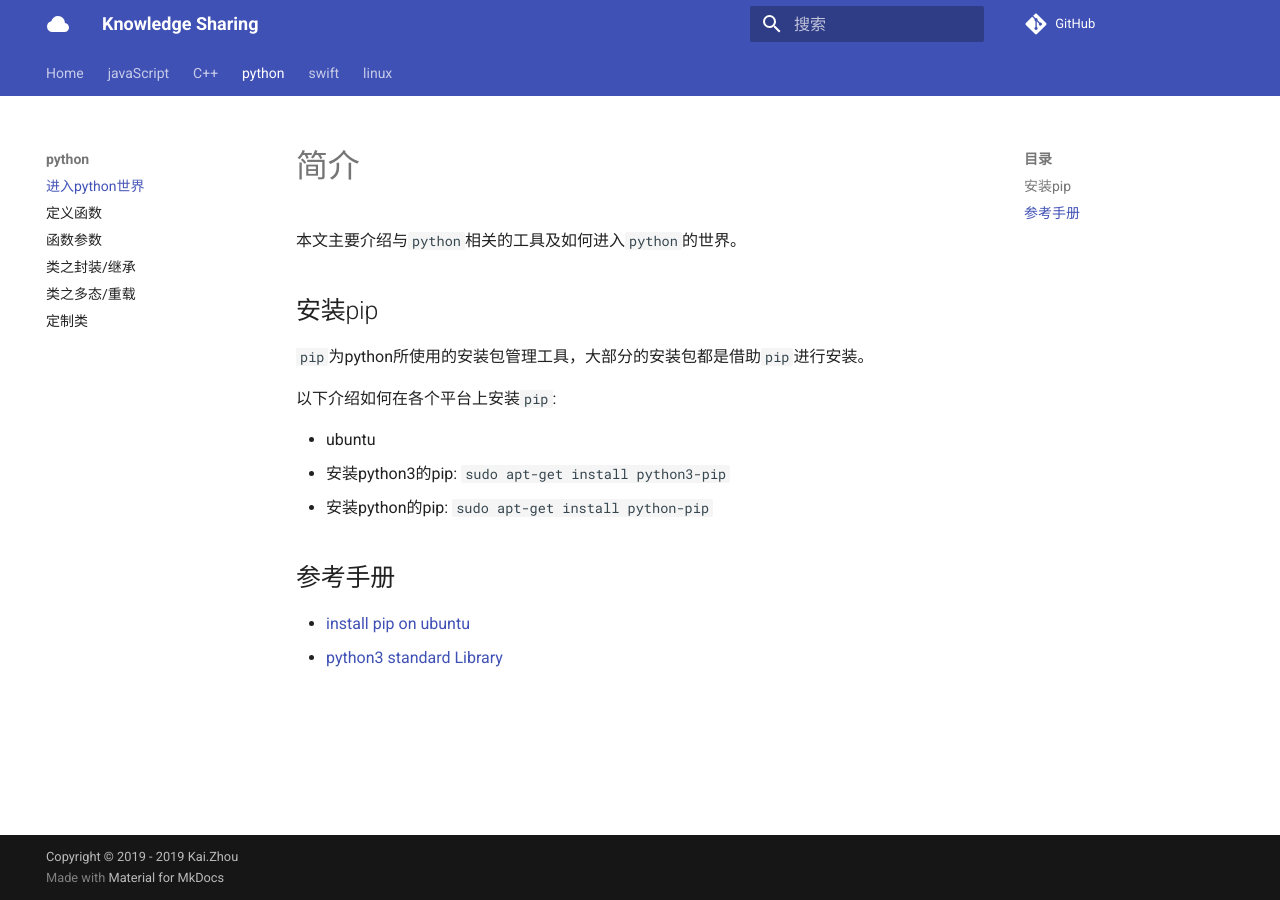
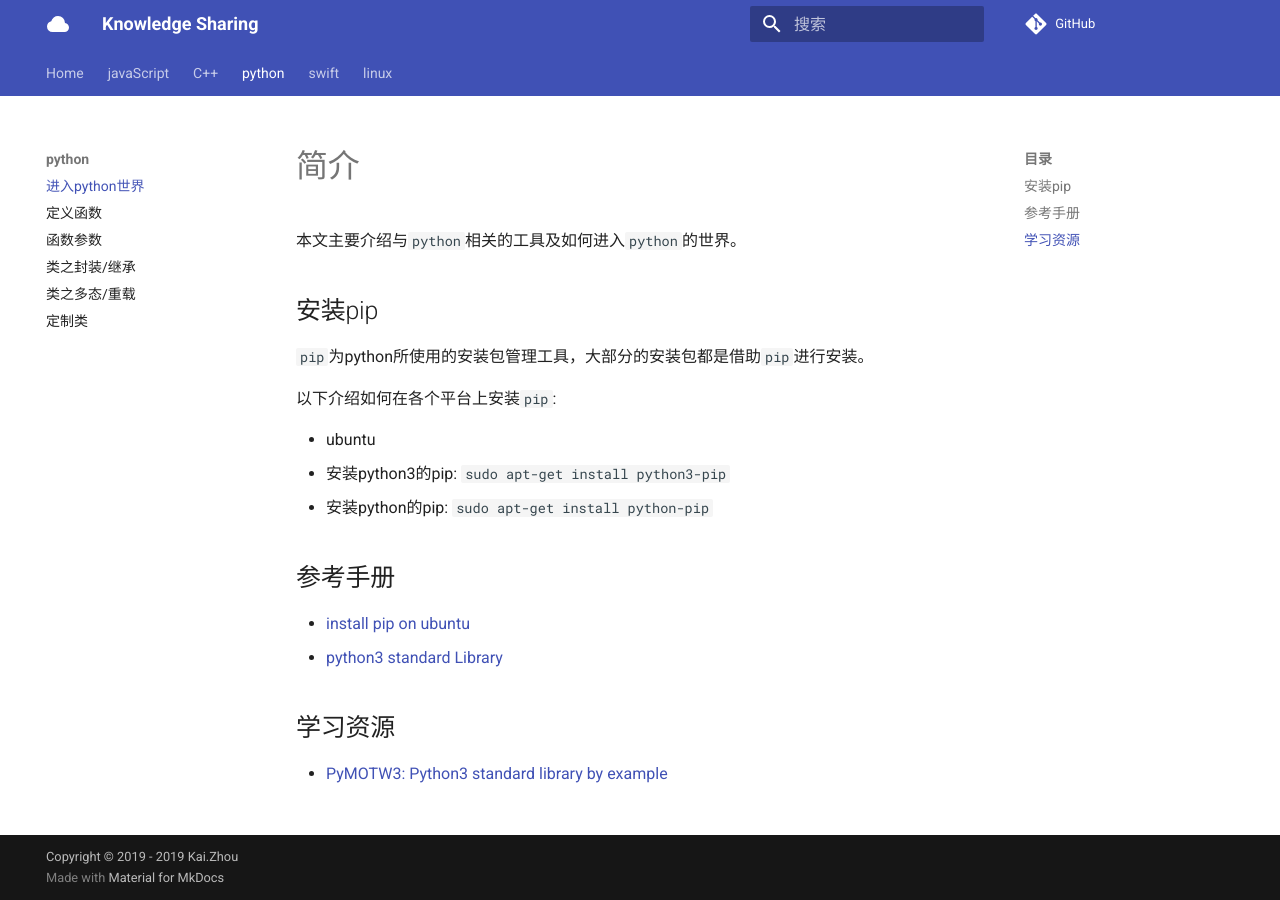
Before and after one commit to zhoukaidev/ks_blog, an MkDocs documentation site: the page built from docs/python/home.md, in a window 1280 px wide. Built offline with MkDocs 1.6.1 and Material for MkDocs 9.7.7, drawn with Linux system fonts in a browser that asks for light colours; comment, search, counter and statistics services are not loaded.

Commit message:
Update home.md

```diff
--- a/docs/python/home.md
+++ b/docs/python/home.md
@@ -16,3 +16,7 @@
 
 * [install pip on ubuntu](https://linuxize.com/post/how-to-install-pip-on-ubuntu-18.04/)
 * [python3 standard Library](https://pymotw.com/3/index.html)
+
+## 学习资源
+
+* [PyMOTW3: Python3 standard library by example](https://pymotw.com/3/index.html)
```
